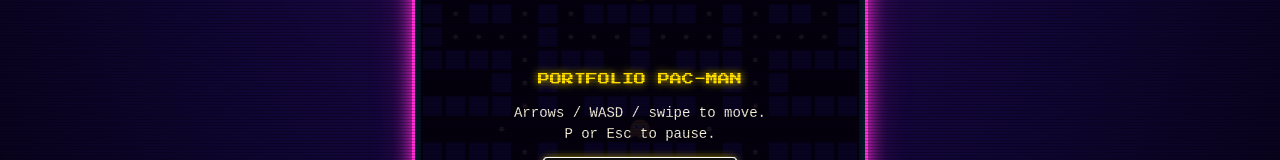
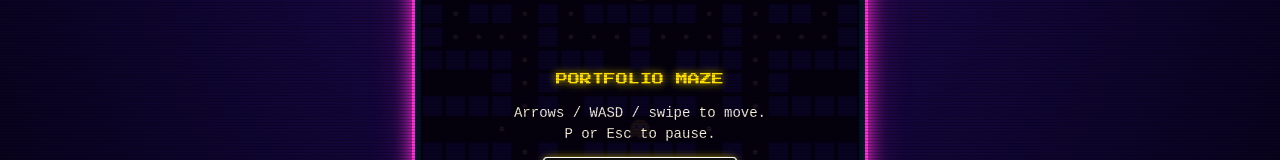
Before and after one commit to VedangJoshi13/portfolio, a plain HTML site: page index.html in a window 1280 px wide. Shown: the part 270-430 px from the top of the page. Drawn offline with Linux system fonts and the light colour scheme.

Commit message:
Update overlay title from 'PAC-MAN' to 'MAZE'

```diff
--- a/index.html
+++ b/index.html
@@ -486,7 +486,7 @@ buildMaze();
 resetPositions();
 score = 0; lives = 3; hud();
 showOverlay(
-  `<h2>PORTFOLIO PAC-MAN</h2>
+  `<h2>PORTFOLIO MAZE</h2>
    <p>Arrows / WASD / swipe to move.<br>P or Esc to pause.</p>`,
   "START", newGame);
 requestAnimationFrame(loop);
```
